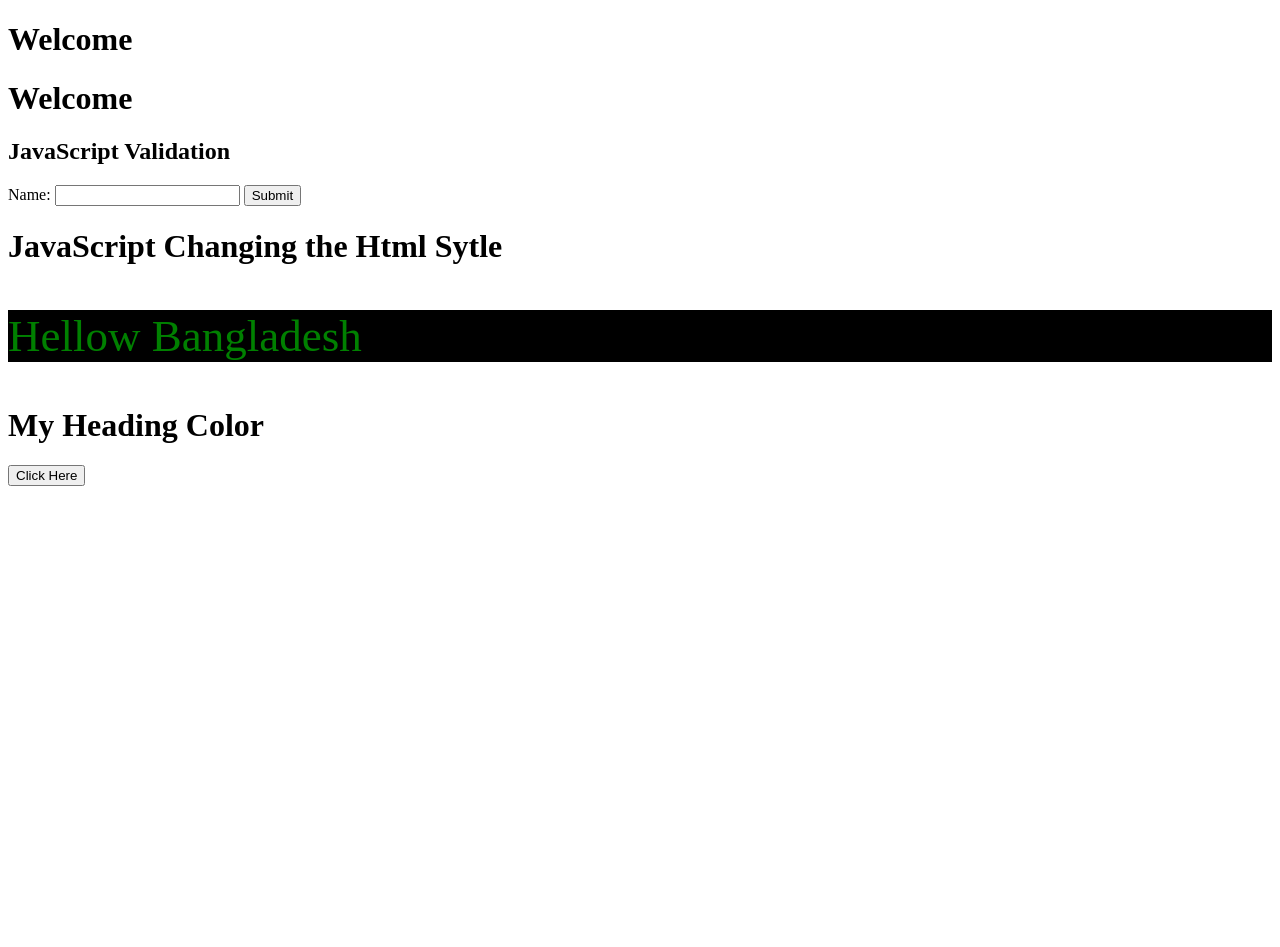
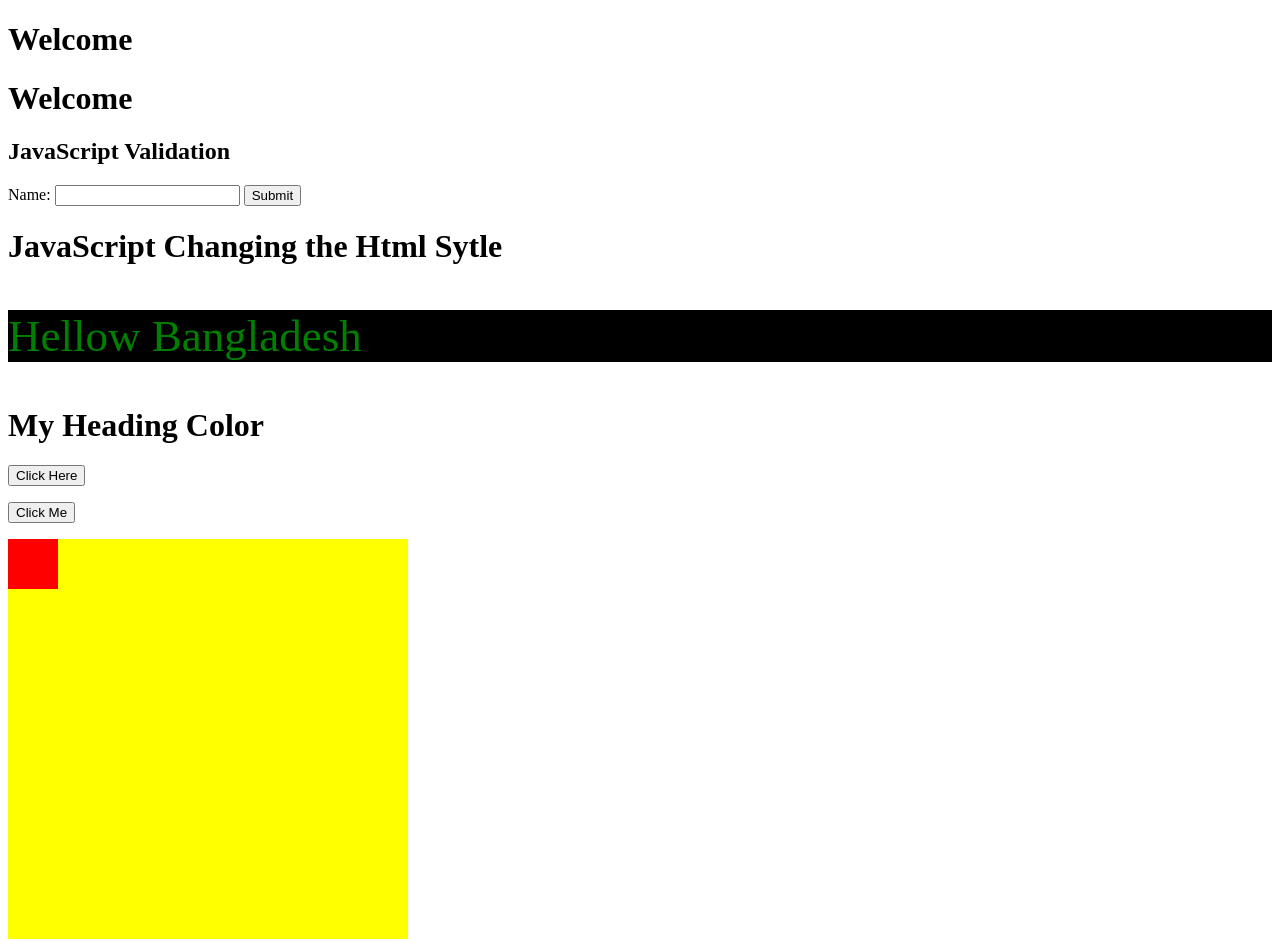
Before and after one commit to mdmanik74/Javascript_Jhankar, a plain HTML site: page Dom/index.html in a window 1280 px wide. Before the commit the page ends 800 px from the top, so only its background shows below. Drawn offline with Linux system fonts and the light colour scheme.

Commit message:
Javascript Animation

```diff
--- a/Dom/index.html
+++ b/Dom/index.html
@@ -28,7 +28,6 @@
     }
     </script>
 
-
 <h1>JavaScript Changing the Html Sytle</h1>
 <p id="p1">Hellow Bangladesh</p>
 
@@ -44,5 +43,46 @@
 
 <button type="button" onclick="document.getElementById('demon1').style.color='red'">Click Here</button>
 
+<style>
+  #container {
+    width: 400px;
+    height: 400px;
+    position: relative;
+    background: yellow;
+  }
+  #animate {
+    width: 50px;
+    height: 50px;
+    position: absolute;
+    background-color: red;
+  }
+  </style>
+  <body>
+
+  <p><button onclick="myMove()">Click Me</button></p>
+
+  <div id ="container">
+    <div id ="animate"></div>
+  </div>
+
+  <script>
+  function myMove() {
+    let id = null;
+    const elem = document.getElementById("animate");
+    let pos = 0;
+    clearInterval(id);
+    id = setInterval(frame, 5);
+    function frame() {
+      if (pos == 350) {
+        clearInterval(id);
+      } else {
+        pos++;
+        elem.style.top = pos + "px";
+        elem.style.left = pos + "px";
+      }
+    }
+  }
+  </script>
+
 </body>
 </html>
```
